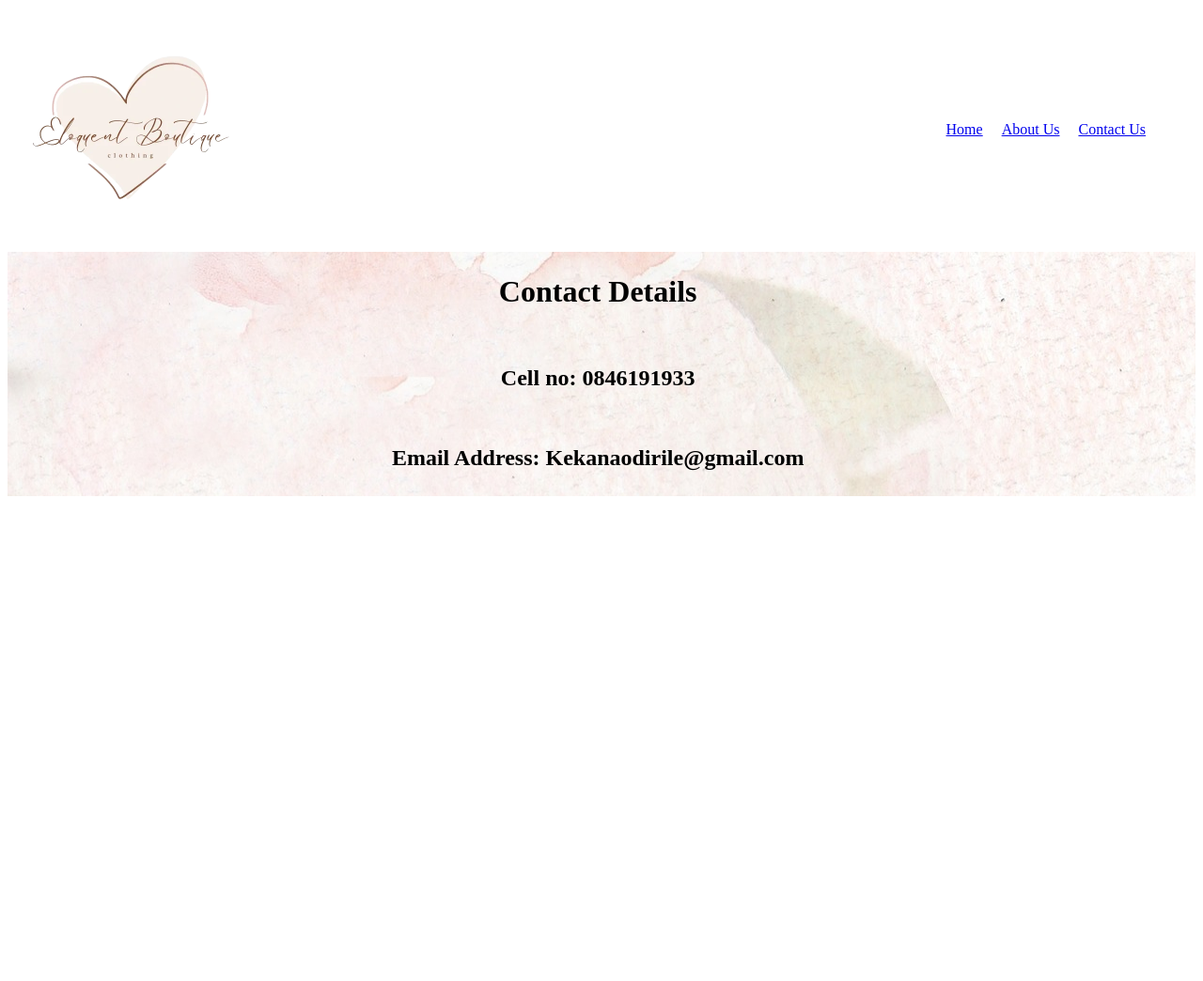
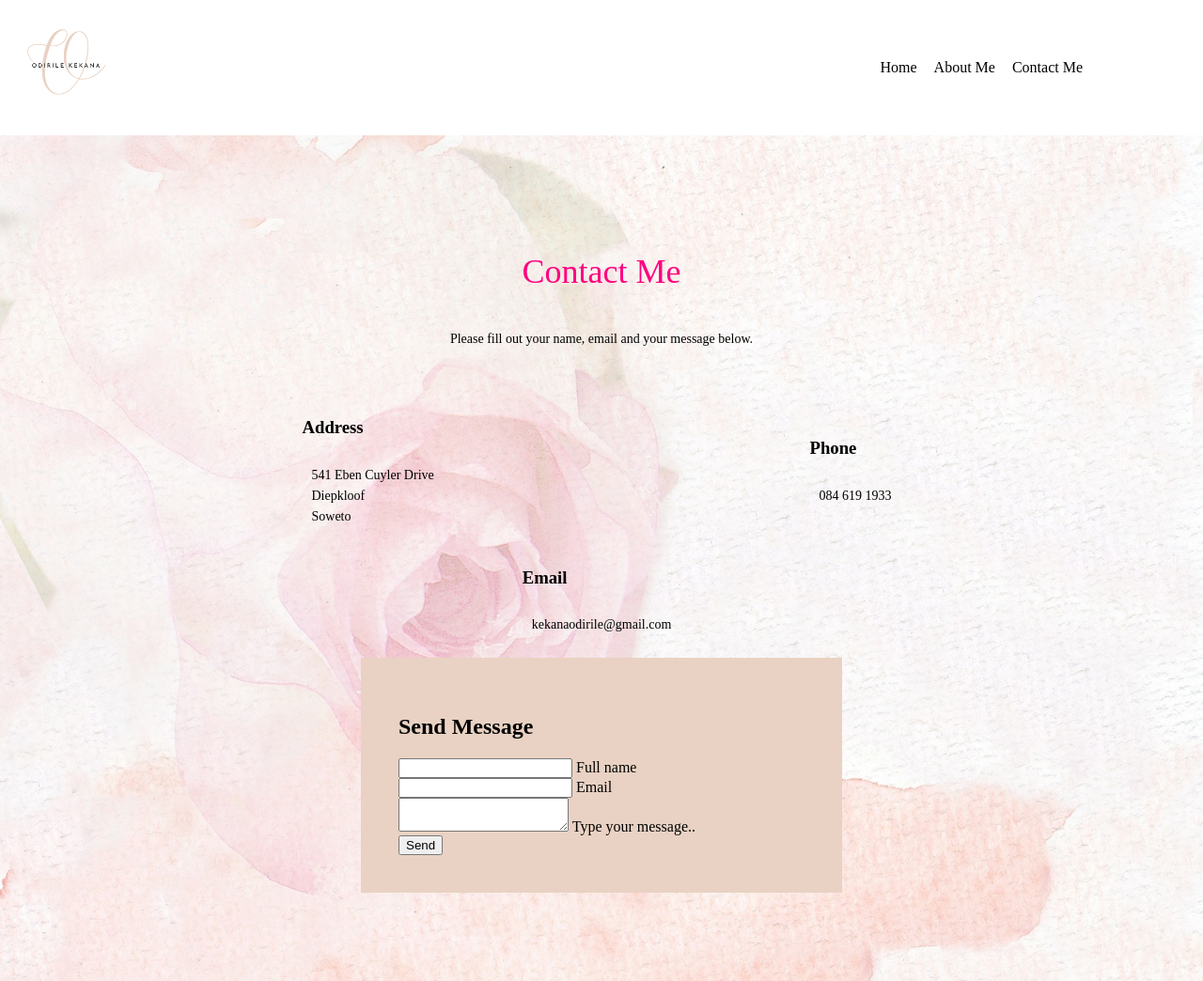
Before and after one commit to Odirile-kk/UI-CHALLENGE, a plain HTML site: page contact.html in a window 1280 px wide. Shown: the whole page at 94% size. Before the commit the page ends 800 px from the top, so only its background shows below. Drawn offline with Linux system fonts and the light colour scheme.

Commit message:
portfolio

```diff
--- a/contact.html
+++ b/contact.html
@@ -1,54 +1,93 @@
 <!DOCTYPE html>
 <html lang="en">
+
 <head>
-    <title>Contact Us</title>
-</head>
-    <body>
-        <head>
-            <div>
-                <table style="width: 100%;">
-              <tr>
-                <td>
-                    <!---wrap in link so you can navigate back to homepage--->
-                    <a href="index.html">
-                    <img src="assets/Logo.png" width="250">
-                    </a>
-                 </td>
-                  <td align="right">
-                      <nav
-                           style="
-                                  margin-right: 50px;
-                                  margin-top: 16px;
-                                  margin-bottom: 16px;
-                                  margin-left: 50px;
-                                  "
-                       >
-                      <a href="index.html">Home</a>
-                      <a href="about.html" style="margin: 16px">About Us</a>
-                      <a href="contact.html">Contact Us</a>
-                      </nav>
-                  </td>
-                </tr>
-            </table>
+    <meta charset="UTF-8">
+    <meta http-equiv="X-UA-Compatible" content="IE=edge">
+    <meta name="viewport" content="width=device-width, initial-scale=1.0">
+
+    <head>
+        <title>Odirile Kekana</title>
+
+        <link rel="stylesheet" href="style.css">
+        <link rel="icon" href="assets/Gold Luxury Initial Circle Logo.png">
+    </head>
+
+<body>
+    <header>
+        <nav>
+            <a href="index.html" class="nav-logo">
+                <img src="assets/Gold Luxury Initial Circle Logo.png">
+            </a>
+            <ul class="nav-menu">
+                <!--Give lists class names to avoid confusion with multiple lists-->
+                <li class="menu-item">
+                    <a href="index.html">Home</a>
+                </li>
+                <li class="menu-item">
+                    <a href="about.html">About Me</a>
+                </li>
+                <li class="menu-item">
+                    <a href="contact.html">Contact Me</a>
+                </li>
+            </ul>
+        </nav>
+    </header>
+
+    <section class="contact">
+        <div class="content">
+            <h2>Contact Me</h2>
+            <p>Please fill out your name, email and your message below.</p>
+        </div>
+        <div class="container">
+            <div class="contactInfo">
+                <div class="box">
+                    <div class="icon"></div>
+                    <div class="text"></div>
+                    <h3>Address</h3>
+                    <p>541 Eben Cuyler Drive <br> Diepkloof <br> Soweto</p>
+
+                </div>
             </div>
-        </head>
+            <div class="box">
+                <div class="icon"></div>
+                <div class="text"></div>
+                <h3>Phone</h3>
+                <p>084 619 1933</p>
 
-         <table style="width: 100%; height: 500%S%; background-image: url(assets/heart-g5e94496e4_1920.jpg)">
-                <tr>
-                <td align="center">
-                    <h1>Contact Details</h1>&nbsp;
-                    <h2>Cell no: 0846191933</h2>&nbsp;
-                    <h2>Email Address: Kekanaodirile@gmail.com</h2>
-                </td>
-                <td>
+            </div>
+        </div>
+        <div class="box">
+            <div class="icon"></div>
+            <div class="text"></div>
+            <h3>Email</h3>
+            <p>kekanaodirile@gmail.com</p>
+        </div>
+        </div>
+        </div>
+        <div class="contactForm">
+            <form>
+                <h2>Send Message</h2>
+                <div class="inputBox">
+                    <input text="text" name="" required="required">
+                    <span>Full name</span>
 
-                </td>
-                </tr>
-                <tr >
-                    <td style="padding-left: 20vh;">
+        </div>
+        <div class="inputBox">
+            <input text="text" name="" required="required">
+            <span>Email</span>
 
-                    </td>
-                </tr>
-            </table>
-    </body>
+        </div>
+        <div class="inputBox">
+            <textarea required="required"></textarea>
+            <span>Type your message..</span>
+            <div class="inputBox">
+                <input type="submit" name="" value="Send">
+            </div>
+        </form>
+        </div>
+        </div>
+        </div>
+</body>
+
 </html>
--- /dev/null
+++ b/style.css
@@ -0,0 +1,167 @@
+body {
+    margin: 0;
+
+}
+
+header {
+    padding: 20px, 10px;
+
+}
+
+/*aligning the icon with the links*/
+nav {
+    display: flex;
+    align-items: center;
+    justify-content: space-between;
+}
+
+.nav-logo {
+    width: 140px;
+    display: block;
+}
+
+.nav-logo img {
+    width: 100%;
+}
+
+.nav-menu {
+    display: flex;
+    list-style: none;
+    gap: 18px;
+    /*removing padding and margin*/
+    margin: 0;
+    padding: 0;
+    /*when you want space from the border*/
+    padding-right: 10%;
+}
+
+/*calling a class within the <a> tag*/
+.menu-item a {
+    text-decoration: none;
+    color: black;
+
+}
+
+.menu-item a:hover {
+    color: #e9d2c3;
+}
+
+.main-table {
+    width: 100%;
+    height: 300px"
+
+}
+
+.td-bio {
+    padding-left: 20vh; padding-top: 50px
+}
+
+.td-img {
+    padding-right: 20vh; padding-top: 50px; padding-bottom: 100px
+}
+
+
+/*-----services------*/
+
+.about-table {
+    width: 100%;
+    height: 300px;
+
+
+}
+
+.td-about {
+    padding-right: 20vh;
+    padding-top: 50px;
+    padding-bottom: 50px;
+
+}
+.skills{
+    width: 80%;
+    margin: auto;
+    text-align: center;
+    padding-top: 100px;
+
+}
+
+h1{
+    font-size: 36px;
+    font-weight: 600;
+}
+p{
+    color: black;
+    font-size: 14px;
+    font-weight: 300;
+    line-height: 22px;
+    padding: 10px;
+}
+
+.row{
+    margin-top: 5%;
+    display: flex;
+    justify-content: space-between;
+}
+.skills-col{
+    flex-basis: 31%;
+    background: #FFF3F3;
+    border-bottom-left-radius: 10px;
+    margin-bottom: 5%;
+    padding: 20px 12px;
+    box-sizing: border-box;
+}
+
+
+
+.contact {
+    position: relative;
+    min-height: 100vh;
+    padding: 50px 100px;
+    display: flex;
+    justify-content: center;
+    align-items: center;
+    flex-direction: column;
+    background: url(assets/heart-g5e94496e4_1920.jpg);
+    background-size: cover;
+}
+
+.contact .content {
+    max-width: 800px;
+    text-align: center;
+}
+
+.contact .content h2 {
+    font-size: 36px;
+    font-weight: 500;
+    color: #ff0080;
+}
+
+.contact .content p {
+
+    font-weight: 300;
+    color: black;
+}
+
+.container {
+    width: 100%;
+    display: flex;
+    justify-content: center;
+    align-items: center;
+    margin-top: 30px;
+}
+
+.container .contactInfo {
+    width: 50%;
+    display: flex;
+    flex-direction: column;
+}
+
+.container .contactInfo .box .text h3 {
+    font-weight: 500;
+    color: darkmagenta;
+}
+
+.contactForm {
+    width: 40%;
+    padding: 40px;
+    background: #e9d2c3;
+}
```
Also changed, not shown: about.html (+62 -33 lines), index.html (+34 -36 lines), assets/Gold Luxury Initial Circle Logo.png (added).
